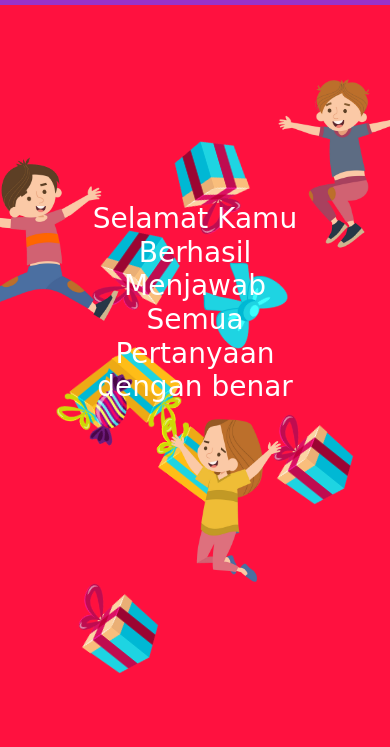
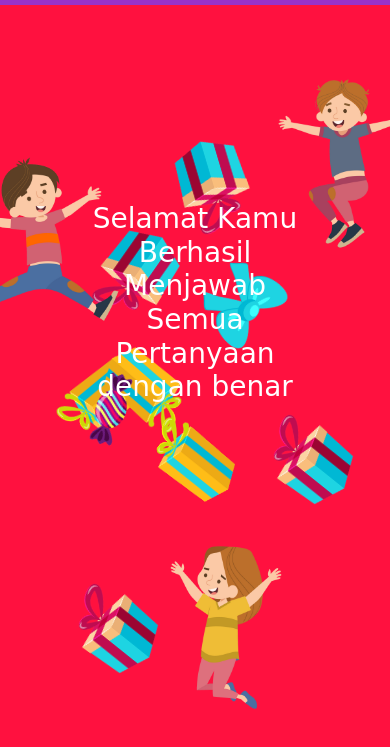
Before and after one commit to BayuFirmansyaah/islamic-kids, a plain HTML site: page quiz.html in a window 390 px wide. Shown: the part 51-798 px from the top of the page. Drawn offline with nearby package versions, Linux system fonts and the light colour scheme; a web font is replaced by a local one.

Commit message:
Update quiz.css

```diff
--- a/css/quiz.css
+++ b/css/quiz.css
@@ -272,3 +272,10 @@ nav{
         left: 26%;
     }
 }
+
+
+@media(max-width: 480px){
+        .hero-3{
+            top: 70%;
+        }
+}
```
